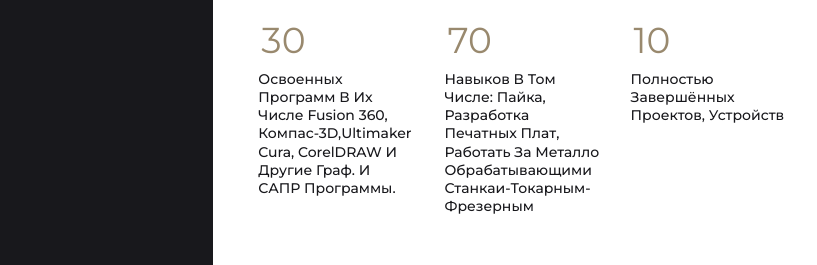
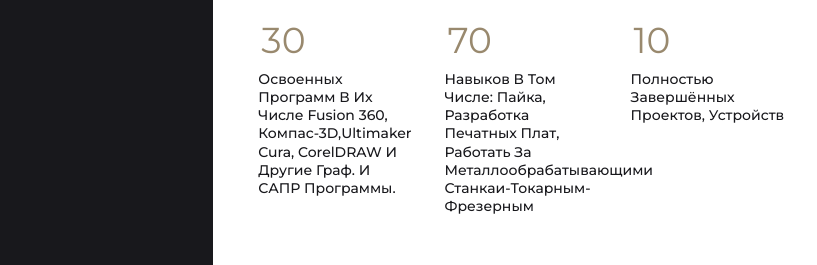
Before and after one commit to Alextechnolgie/rrg, a website: page about.html in a window 1280 px wide. Shown: the part 676-941 px from the top of the page, without its empty margins (0-817 px from the left). Drawn offline with Linux system fonts and the light colour scheme.

Commit message:
Update about.html

```diff
--- a/about.html
+++ b/about.html
@@ -131,7 +131,7 @@
                                                     <div class="counter_box">
                                                         <div class="divider"></div>
                                                         <span class="counter">70</span>
-                                                        <h5>навыков в том числе: пайка, разработка печатных плат, работать за металло обрабатывающими станкаи-Токарным-Фрезерным</h5>
+                                                        <h5>навыков в том числе: пайка, разработка печатных плат, работать за металлообрабатывающими станкаи-Токарным-Фрезерным</h5>
                                                     </div>
                                                 </div>
                                                 <div class="col-12 col-md-4">
```
